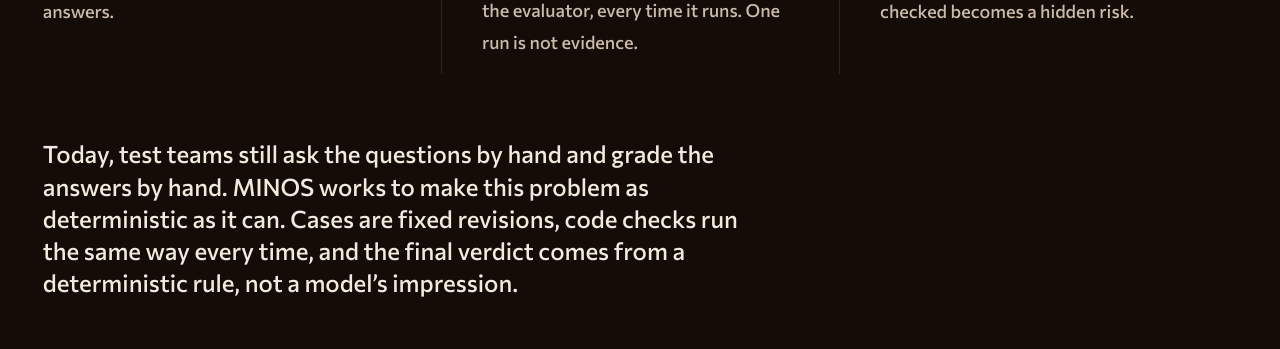
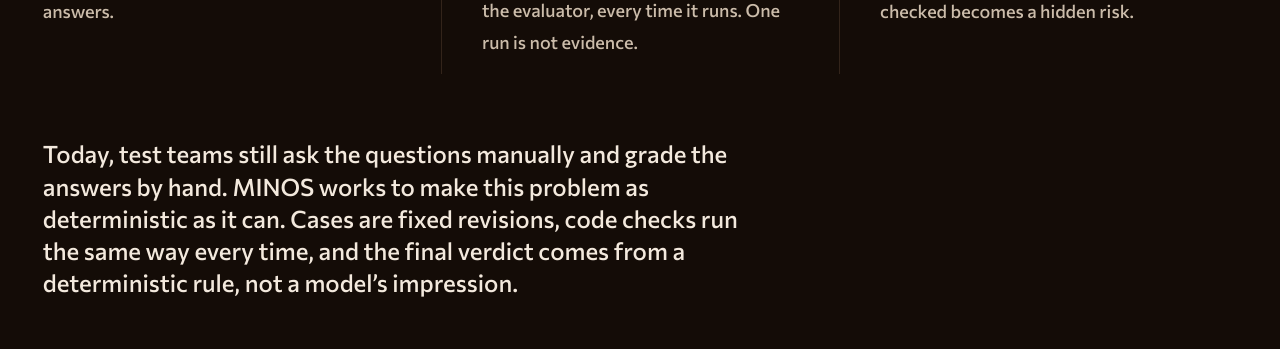
Before and after one commit to minos-eval/website, a Next.js app: page / in a window 1280 px wide. Shown: the part 1480-1829 px from the top of the page. Built offline with nearby package versions, Linux system fonts and the light colour scheme; no server answers.

Commit message:
fix: update wording in English content for clarity

```diff
--- a/src/content/site.ts
+++ b/src/content/site.ts
@@ -182,7 +182,7 @@ const en: SiteContent = {
         body: 'LLM-as-a-judge scales review, but its decisions do not always agree with human experts. A judge that is never checked becomes a hidden risk.',
       },
     ],
-    today: 'Today, test teams still ask the questions by hand and grade the answers by hand.',
+    today: 'Today, test teams still ask the questions manually and grade the answers by hand.',
     approach:
       'MINOS works to make this problem as deterministic as it can. Cases are fixed revisions, code checks run the same way every time, and the final verdict comes from a deterministic rule, not a model’s impression.',
   },
```
